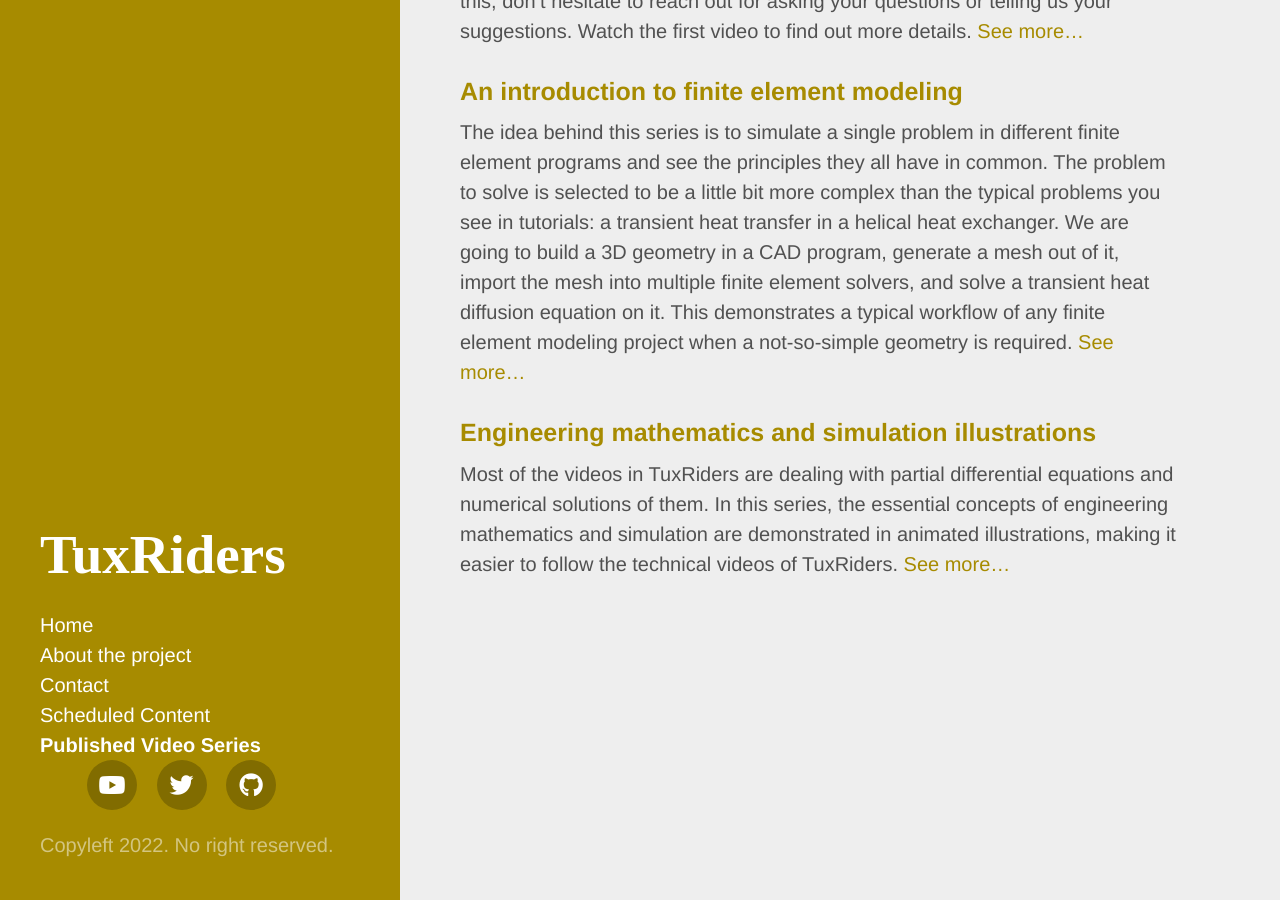
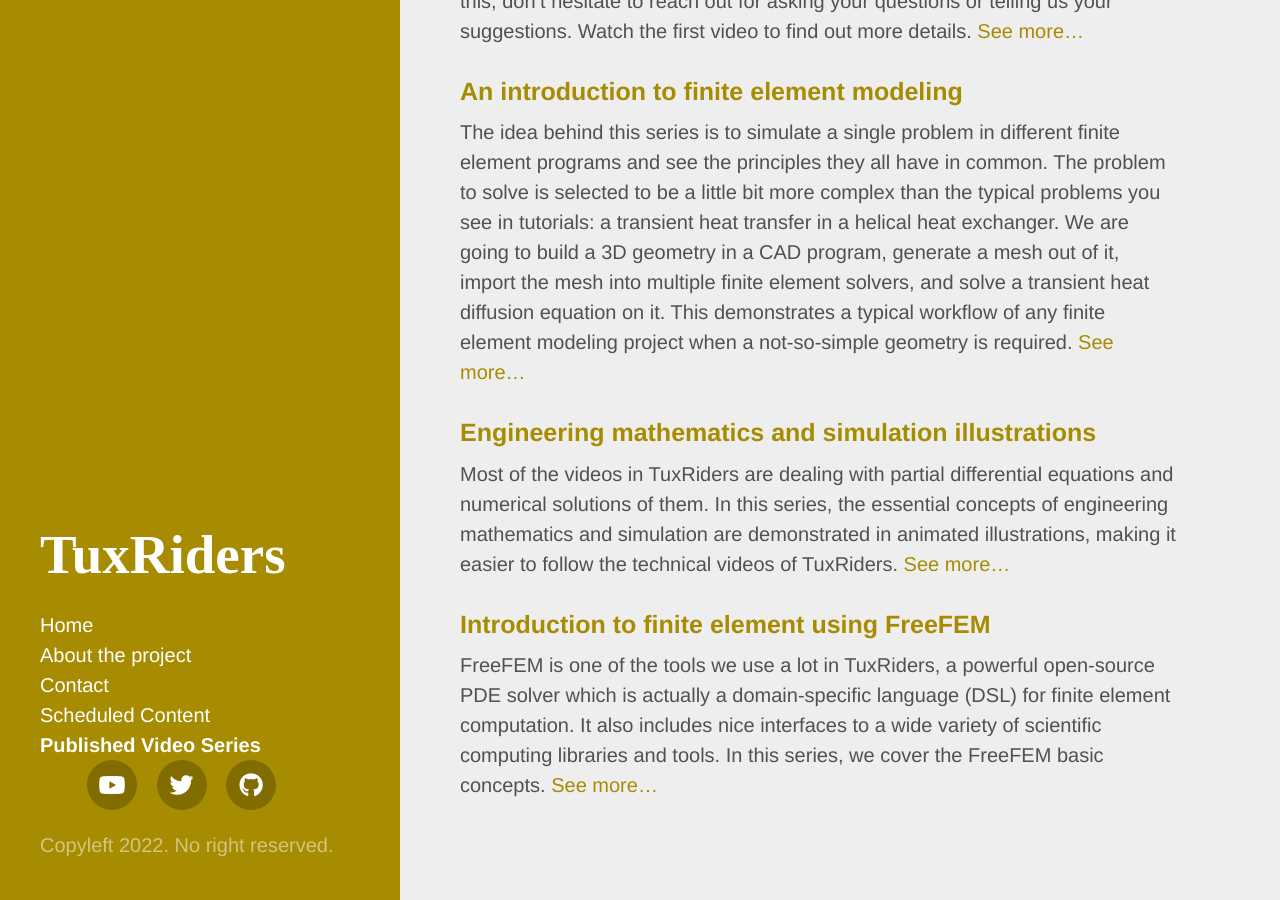
Before and after one commit to TuxRiders/tuxriders.github.io, a Jekyll site: the page built from videos.md, in a window 1280 px wide and 900 px high, scrolled down 1029 px. Built offline with Jekyll 4.4.1, drawn with Linux system fonts in a browser that asks for light colours; nearby versions of some CDN libraries; some web fonts are replaced.

Commit message:
add a page for freefem series

```diff
--- a/videos.md
+++ b/videos.md
@@ -28,3 +28,7 @@
 ### [Engineering mathematics and simulation illustrations](mathematics-illustrations)
 
 Most of the videos in TuxRiders are dealing with partial differential equations and numerical solutions of them. In this series, the essential concepts of engineering mathematics and simulation are demonstrated in animated illustrations, making it easier to follow the technical videos of TuxRiders. [See more...](mathematics-illustrations)
+
+### [Introduction to finite element using FreeFEM](freefem)
+
+FreeFEM is one of the tools we use a lot in TuxRiders, a powerful open-source PDE solver which is actually a domain-specific language (DSL) for finite element computation. It also includes nice interfaces to a wide variety of scientific computing libraries and tools. In this series, we cover the FreeFEM basic concepts. [See more...](freefem)
```
Also changed, not shown: videos/freefem.md (added, +12 -0 lines).
